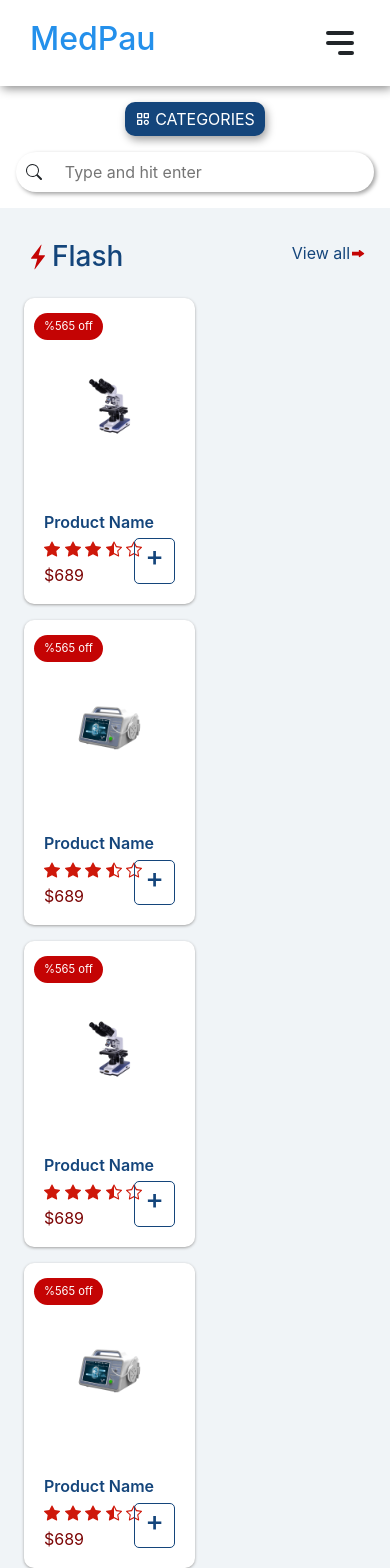
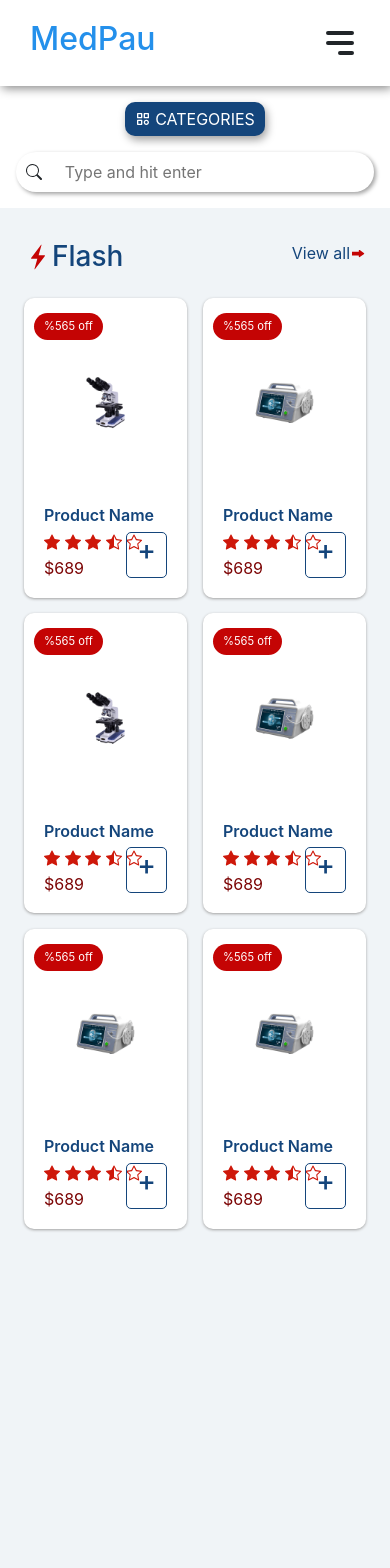
Before and after one commit to Gbengashowunmi/medpaunew, a React (Create React App) app: page /shop in a window 390 px wide. Shown: the top 1568 px of the page. Built offline with nearby package versions, Linux system fonts and the light colour scheme; a web font is replaced by a local one.

Commit message:
shop page

```diff
--- a/src/Pages/shop/Shop.js
+++ b/src/Pages/shop/Shop.js
@@ -1,26 +1,32 @@
-import React from 'react'
-import { Link } from 'react-router-dom'
-import { BiCategory } from 'react-icons/bi'
+import React from "react";
+import { Link } from "react-router-dom";
+import { BiCategory } from "react-icons/bi";
 import { IoIosFlash } from "react-icons/io";
 
-import { BsCart4, BsForwardFill, BsSearch } from 'react-icons/bs'
-import { RiAccountPinCircleFill } from 'react-icons/ri'
-import './shop.scss'
+import { BsCart4, BsForwardFill, BsSearch } from "react-icons/bs";
+import { RiAccountPinCircleFill } from "react-icons/ri";
+import "./shop.scss";
 
-import HeadFoot from '../../component/HeadFoot'
-import ItemCard from '../../component/ItemCard/ItemCard';
-import ShortMessage from '../../component/shortMessage/ShortMessage';
+import HeadFoot from "../../component/HeadFoot";
+import ItemCard from "../../component/ItemCard/ItemCard";
+import ShortMessage from "../../component/shortMessage/ShortMessage";
 export default function Shop() {
   return (
     <HeadFoot>
       <div className="top">
-          <button> <BiCategory className="icon" />CATEGORIES</button>
+        <button>
+          {" "}
+          <BiCategory className="icon" />
+          CATEGORIES
+        </button>
         <div className="search">
           <BsSearch className="search-icon" />
           <input placeholder="Type and hit enter" />
         </div>
         <div className="cart_contact">
-           <Link to="/view-cart"> <div className="icon-container">
+          <Link to="/view-cart">
+            {" "}
+            <div className="icon-container">
               <BsCart4 className="icon" />
             </div>
           </Link>
@@ -28,59 +34,166 @@ export default function Shop() {
             <RiAccountPinCircleFill className="icon" />
           </div>
         </div>
-
       </div>
 
-<main className='shop-main'>
+      <main className="shop-main">
         <div className="flash">
           <div className="header">
             <h3>
-              <IoIosFlash className='icon' />
+              <IoIosFlash className="icon" />
               Flash
             </h3>
             <button>
               <p>
-                View all <BsForwardFill className='icon' />
+                View all <BsForwardFill className="icon" />
               </p>
             </button>
           </div>
           <div className="item-cards">
-           <div> <ItemCard images="/images/2-removebg-preview.png" productName="Product Name"/></div>
-           <div> <ItemCard images="/images/9__1_-removebg-preview.png" productName="Product Name"/></div>
-           <div> <ItemCard images="/images/2-removebg-preview.png" productName="Product Name"/></div>
-           <div> <ItemCard images="/images/9__1_-removebg-preview.png" productName="Product Name"/></div>
-           <div> <ItemCard images="/images/9__1_-removebg-preview.png" productName="Product Name"/></div>
-           <div> <ItemCard images="/images/9__1_-removebg-preview.png" productName="Product Name"/></div>
-           <div> <ItemCard images="/images/9__1_-removebg-preview.png" productName="Product Name"/></div>
-
-
+            <div
+              data-aos="zoom-in-right"
+              data-aos-offset="50"
+              data-aos-delay="10"
+              data-aos-duration="1000"
+              data-aos-easing="ease-in-out"
+              data-aos-mirror="true"
+              data-aos-once="false"
+            >
+              <ItemCard
+                images="/images/2-removebg-preview.png"
+                productName="Product Name"
+              />
             </div>
-
+            <div
+              data-aos="zoom-in-right"
+              data-aos-offset="50"
+              data-aos-delay="10"
+              data-aos-duration="1000"
+              data-aos-easing="ease-in-out"
+              data-aos-mirror="true"
+              data-aos-once="false"
+            >
+              <ItemCard
+                images="/images/9__1_-removebg-preview.png"
+                productName="Product Name"
+              />
             </div>
-          <div className='sales-banner'>
-            <div className='banner1'></div>
-            <div className='banner2'>
-                <img src='/images/sales.png' alt='banner2'/>
+            <div
+              data-aos="zoom-in-right"
+              data-aos-offset="50"
+              data-aos-delay="10"
+              data-aos-duration="1000"
+              data-aos-easing="ease-in-out"
+              data-aos-mirror="true"
+              data-aos-once="false"
+            >
+              <ItemCard
+                images="/images/2-removebg-preview.png"
+                productName="Product Name"
+              />
+            </div>
+            <div
+              data-aos="zoom-in-right"
+              data-aos-offset="50"
+              data-aos-delay="10"
+              data-aos-duration="1000"
+              data-aos-easing="ease-in-out"
+              data-aos-mirror="true"
+              data-aos-once="false"
+            >
+              <ItemCard
+                images="/images/9__1_-removebg-preview.png"
+                productName="Product Name"
+              />
+            </div>
+            <div
+              data-aos="zoom-in-right"
+              data-aos-offset="50"
+              data-aos-delay="10"
+              data-aos-duration="1000"
+              data-aos-easing="ease-in-out"
+              data-aos-mirror="true"
+              data-aos-once="false"
+            >
+              <ItemCard
+                images="/images/9__1_-removebg-preview.png"
+                productName="Product Name"
+              />
+            </div>
+            <div
+              data-aos="zoom-in-right"
+              data-aos-offset="50"
+              data-aos-delay="10"
+              data-aos-duration="1000"
+              data-aos-easing="ease-in-out"
+              data-aos-mirror="true"
+              data-aos-once="false"
+            >
+              <ItemCard
+                images="/images/9__1_-removebg-preview.png"
+                productName="Product Name"
+              />
+            </div>
+            <div
+              data-aos="zoom-in-right"
+              data-aos-offset="50"
+              data-aos-delay="10"
+              data-aos-duration="1000"
+              data-aos-easing="ease-in-out"
+              data-aos-mirror="true"
+              data-aos-once="false"
+            >
+              <ItemCard
+                images="/images/9__1_-removebg-preview.png"
+                productName="Product Name"
+              />
             </div>
           </div>
-          <div className='top-ratings'></div>
+        </div>
+        <div className="sales-banner">
+          <div className="banner1"></div>
+          <div className="banner2">
+            <img src="/images/sales.png" alt="banner2" />
+          </div>
+        </div>
+        <div className="top-ratings"></div>
 
-          <section className='short-message-wrapper'>
-            <ShortMessage header="Worldwide Delivery
-" description="We offer competitive prices on our 100 million plus product any range.
-"/>
-            <ShortMessage header="Safe Payment
-" description="We offer competitive prices on our 100 million plus product any range.
-"/>
-            <ShortMessage header="Shop With Confidence
-" description="We offer competitive prices on our 100 million plus product any range.
-"/>
-            <ShortMessage header="24/7 Support
-" description="We offer competitive prices on our 100 million plus product any range.
-"/>
-
+        <section
+          className="short-message-wrapper"
+          data-aos="zoom-in-right"
+          data-aos-offset="50"
+          data-aos-delay="10"
+          data-aos-duration="1000"
+          data-aos-easing="ease-in-out"
+          data-aos-mirror="true"
+          data-aos-once="false"
+        >
+          <ShortMessage
+            header="Worldwide Delivery
+"
+            description="We offer competitive prices on our 100 million plus product any range.
+"
+          />
+          <ShortMessage
+            header="Safe Payment
+"
+            description="We offer competitive prices on our 100 million plus product any range.
+"
+          />
+          <ShortMessage
+            header="Shop With Confidence
+"
+            description="We offer competitive prices on our 100 million plus product any range.
+"
+          />
+          <ShortMessage
+            header="24/7 Support
+"
+            description="We offer competitive prices on our 100 million plus product any range.
+"
+          />
         </section>
       </main>
     </HeadFoot>
-          )
+  );
 }
--- a/src/Pages/shop/shop.scss
+++ b/src/Pages/shop/shop.scss
@@ -235,7 +235,7 @@ padding: 1rem 3rem;
     .shop-main{
         .flash{
             .item-cards{
-                grid-template-columns: .5fr ;
+                // grid-template-columns: .5fr ;
                       }
         }
         .sales-banner{
```
Lines whose indentation alone changed are shown as unchanged.
